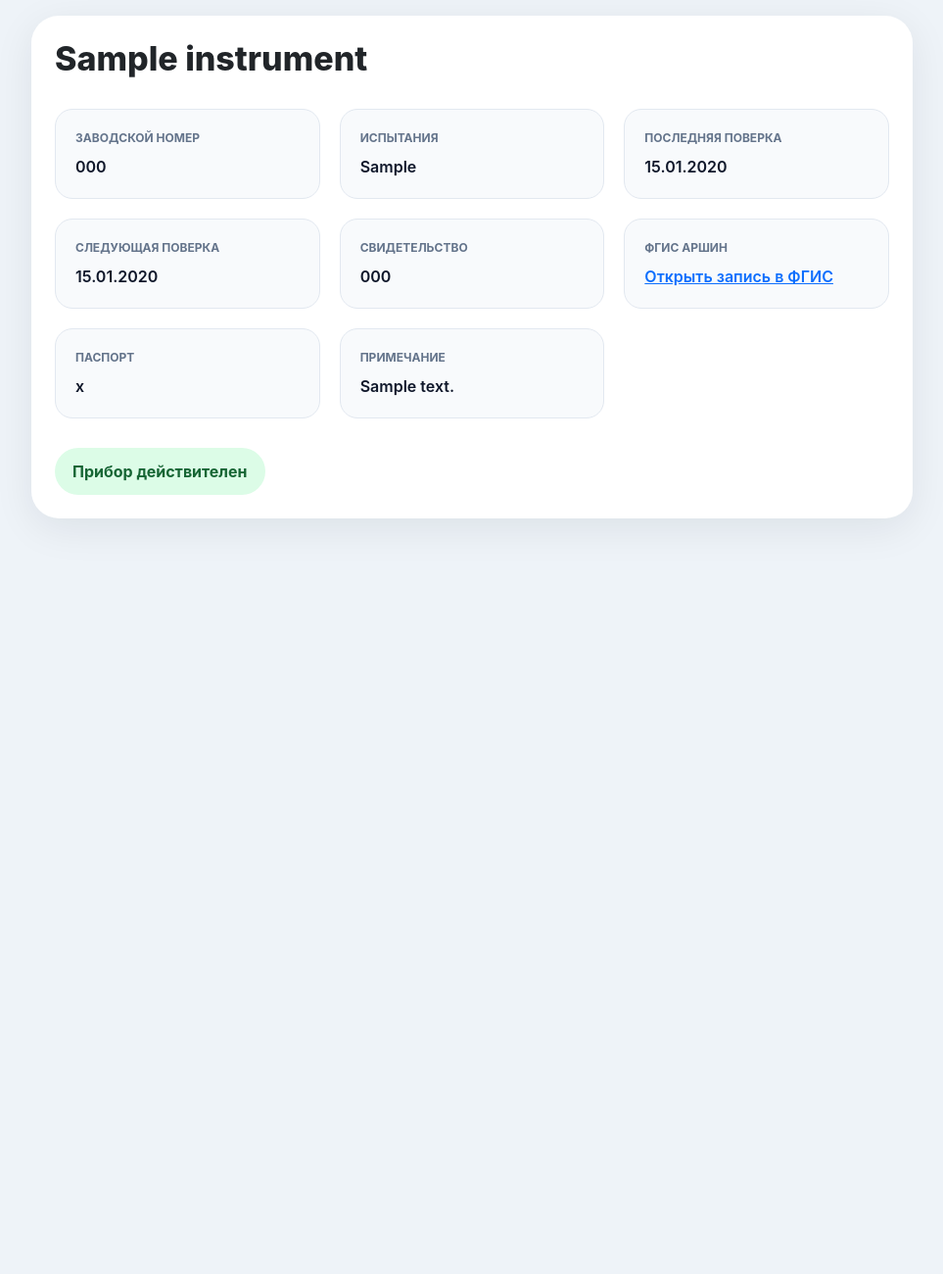
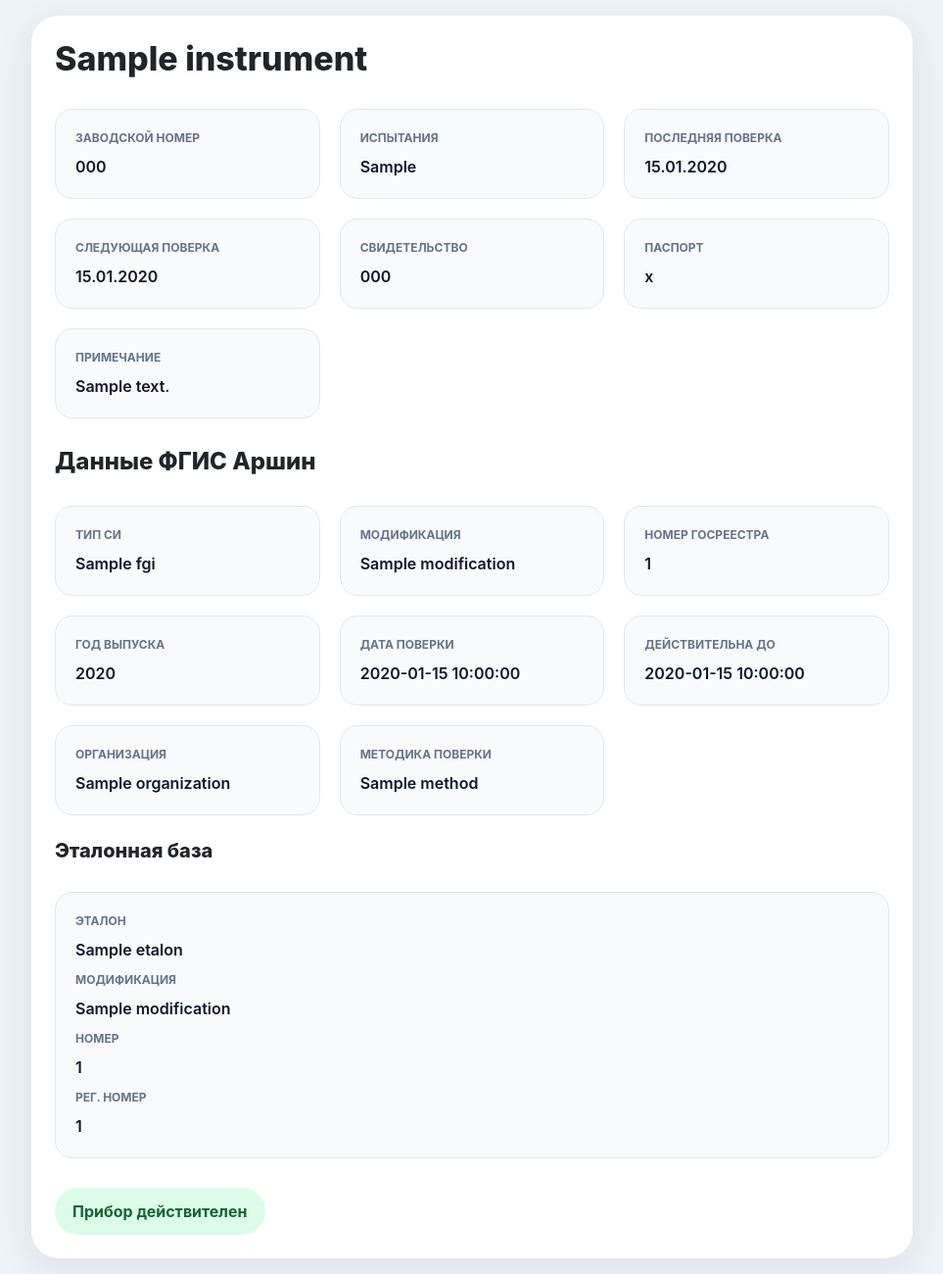
Before and after one commit to alex7r259/si_registry, a Flask app: template templates/instrument_card.html in a window 1280 px wide. Shown: the whole page at 98% size, without its empty margins (158-1121 px from the left). Before the commit the page ends 531 px from the top, so only its background shows below. Run offline with Flask 3, Linux system fonts and the light colour scheme; tables that the repository leaves empty hold one stand-in row (values such as "Sample post"); the template is opened without the code that fills it: values that come from a table or form of the project are taken from there, most other values are stand-ins (such as "Sample title", 1, 10 or a date in 2020).

Commit message:
Implement cached FGIS JSON sync and expanded instrument card

```diff
--- a/app.py
+++ b/app.py
@@ -1,11 +1,11 @@
 from datetime import date, datetime, timedelta
+import json
 import re
 
 import requests
-from bs4 import BeautifulSoup
 from flask import Flask, redirect, render_template, request, url_for
 from flask_sqlalchemy import SQLAlchemy
-from sqlalchemy import String, or_
+from sqlalchemy import String, Text, or_
 from sqlalchemy.orm import Mapped, mapped_column
 
 app = Flask(__name__)
@@ -26,6 +26,8 @@ class Instrument(db.Model):
     passport_info: Mapped[str] = mapped_column(String(255), default="")
     note: Mapped[str] = mapped_column(String(1000), default="")
     in_verification: Mapped[bool] = mapped_column(default=False)
+    fgis_data: Mapped[str] = mapped_column(Text, default="")
+    fgis_sync_date: Mapped[datetime | None]
 
 
 class ActionLog(db.Model):
@@ -75,7 +77,7 @@ def add_log(action: str, device_name: str, description: str):
 
 
 
-def get_fgis_url(certificate_number: str) -> str | None:
+def extract_fgis_id(certificate_number: str):
 
     if not certificate_number:
         return None
@@ -85,41 +87,38 @@ def get_fgis_url(certificate_number: str) -> str | None:
     if not match:
         return None
 
-    number = match.group(1)
-
-    return f"https://fgis.gost.ru/fundmetrology/cm/iaux/vri/1-{number}"
+    return match.group(1)
 
 
 def load_fgis_data(certificate_number: str):
 
-    url = get_fgis_url(certificate_number)
+    fgis_id = extract_fgis_id(certificate_number)
 
-    if not url:
+    if not fgis_id:
         return None
+
+    url = f"https://fgis.gost.ru/fundmetrology/eapi/vri/{fgis_id}"
 
     try:
 
         response = requests.get(
             url,
-            timeout=10,
+            timeout=15,
             headers={
-                "User-Agent": "Mozilla/5.0"
+                "User-Agent": "Mozilla/5.0",
+                "Accept": "application/json"
             }
         )
 
         if response.status_code != 200:
             return None
 
-        soup = BeautifulSoup(response.text, "html.parser")
+        return response.json()
 
-        text = soup.get_text(" ", strip=True)
+    except Exception as e:
 
-        return {
-            "url": url,
-            "raw_text": text[:3000]
-        }
+        print(e)
 
-    except Exception:
         return None
 
 
@@ -271,15 +270,110 @@ def instrument_card(instrument_id):
         f"Открыта карточка прибора ID={instrument.id}"
     )
 
-    fgis_data = load_fgis_data(
-        instrument.certificate_number
-    )
+    use_cached = False
+
+    if instrument.fgis_sync_date:
+
+        delta = datetime.utcnow() - instrument.fgis_sync_date
+
+        if delta.total_seconds() < 86400:
+
+            use_cached = True
+
+    fgis_data = None
+
+    if use_cached and instrument.fgis_data:
+        try:
+            fgis_data = json.loads(instrument.fgis_data)
+        except Exception:
+            fgis_data = None
+
+    if fgis_data is None:
+        fgis_data = load_fgis_data(
+            instrument.certificate_number
+        )
+        if fgis_data:
+            instrument.fgis_data = json.dumps(fgis_data, ensure_ascii=False)
+            instrument.fgis_sync_date = datetime.utcnow()
+            db.session.commit()
+            add_log(
+                "FGIS_SYNC",
+                instrument.device_name,
+                "Синхронизация с ФГИС"
+            )
+
+    fgis = None
+
+    if fgis_data:
+
+        result = fgis_data.get("result", {})
+
+        mi = result.get("miInfo", {}).get("singleMI", {})
+
+        vri = result.get("vriInfo", {})
+
+        means = result.get("means", {})
+        mieta = means.get("mieta", []) if isinstance(means, dict) else []
+        etalons = []
+        for item in mieta:
+            if not isinstance(item, dict):
+                continue
+            etalons.append(
+                {
+                    "title": item.get("title") or item.get("name") or item.get("type"),
+                    "modification": item.get("modification"),
+                    "number": item.get("number") or item.get("manufactureNum"),
+                    "reg_number": item.get("regNumber") or item.get("registryNumber"),
+                }
+            )
+
+        fgis = {
+
+            "type_number": mi.get("mitypeNumber"),
+
+            "type_title": mi.get("mitypeTitle"),
+
+            "modification": mi.get("modification"),
+
+            "manufacture_year": mi.get("manufactureYear"),
+
+            "verification_date": vri.get("vrfDate"),
+
+            "valid_date": vri.get("validDate"),
+
+            "organization": vri.get("organization"),
+
+            "method": vri.get("docTitle"),
+
+            "cert_num": (
+                vri
+                .get("applicable", {})
+                .get("certNum")
+            ),
+            "etalons": etalons,
+        }
+
+    if fgis:
+        try:
+            instrument.last_verification = datetime.strptime(
+                fgis["verification_date"],
+                "%d.%m.%Y"
+            ).date()
+
+            instrument.next_verification = datetime.strptime(
+                fgis["valid_date"],
+                "%d.%m.%Y"
+            ).date()
+
+            db.session.commit()
+        except Exception:
+            pass
 
     return render_template(
-        'instrument_card.html',
+        "instrument_card.html",
         instrument=instrument,
         today=today,
-        fgis_data=fgis_data
+        fgis=fgis
     )
 
 
--- a/templates/instrument_card.html
+++ b/templates/instrument_card.html
@@ -207,29 +207,6 @@
         </div>
 
 
-        {% if fgis_data and fgis_data.url %}
-
-        <div class="info">
-
-            <div class="label">
-                ФГИС Аршин
-            </div>
-
-            <div class="value">
-
-                <a href="{{ fgis_data.url }}"
-                   target="_blank">
-
-                    Открыть запись в ФГИС
-
-                </a>
-
-            </div>
-
-        </div>
-
-        {% endif %}
-
         <div class="info">
             <div class="label">Паспорт</div>
             <div class="value">
@@ -245,6 +222,118 @@
         </div>
 
     </div>
+
+{% if fgis %}
+
+<div style="margin-top:30px;">
+
+    <div class="title"
+         style="font-size:24px;">
+
+        Данные ФГИС Аршин
+
+    </div>
+
+    <div class="grid">
+
+        <div class="info">
+            <div class="label">
+                Тип СИ
+            </div>
+            <div class="value">
+                {{ fgis.type_title or '—' }}
+            </div>
+        </div>
+
+        <div class="info">
+            <div class="label">
+                Модификация
+            </div>
+            <div class="value">
+                {{ fgis.modification or '—' }}
+            </div>
+        </div>
+
+        <div class="info">
+            <div class="label">
+                Номер Госреестра
+            </div>
+            <div class="value">
+                {{ fgis.type_number or '—' }}
+            </div>
+        </div>
+
+        <div class="info">
+            <div class="label">
+                Год выпуска
+            </div>
+            <div class="value">
+                {{ fgis.manufacture_year or '—' }}
+            </div>
+        </div>
+
+        <div class="info">
+            <div class="label">
+                Дата поверки
+            </div>
+            <div class="value">
+                {{ fgis.verification_date or '—' }}
+            </div>
+        </div>
+
+        <div class="info">
+            <div class="label">
+                Действительна до
+            </div>
+            <div class="value">
+                {{ fgis.valid_date or '—' }}
+            </div>
+        </div>
+
+        <div class="info">
+            <div class="label">
+                Организация
+            </div>
+            <div class="value">
+                {{ fgis.organization or '—' }}
+            </div>
+        </div>
+
+        <div class="info">
+            <div class="label">
+                Методика поверки
+            </div>
+            <div class="value">
+                {{ fgis.method or '—' }}
+            </div>
+        </div>
+
+    </div>
+
+    {% if fgis.etalons %}
+    <div class="title" style="font-size:20px;margin-top:24px;">
+        Эталонная база
+    </div>
+    <div class="grid">
+        {% for etalon in fgis.etalons %}
+        <div class="info">
+            <div class="label">Эталон</div>
+            <div class="value">{{ etalon.title or '—' }}</div>
+            <div class="label" style="margin-top:10px;">Модификация</div>
+            <div class="value">{{ etalon.modification or '—' }}</div>
+            <div class="label" style="margin-top:10px;">Номер</div>
+            <div class="value">{{ etalon.number or '—' }}</div>
+            <div class="label" style="margin-top:10px;">Рег. номер</div>
+            <div class="value">{{ etalon.reg_number or '—' }}</div>
+        </div>
+        {% endfor %}
+    </div>
+    {% endif %}
+
+</div>
+
+{% endif %}
+
 
     {% if instrument.next_verification and instrument.next_verification < today %}
 
--- a/templates/logs.html
+++ b/templates/logs.html
@@ -90,6 +90,12 @@
                                     Поиск
                                 </span>
 
+                            {% elif log.action == 'FGIS_SYNC' %}
+
+                                <span class="badge bg-info">
+                                    ФГИС
+                                </span>
+
                             {% endif %}
 
                         </td>
```
